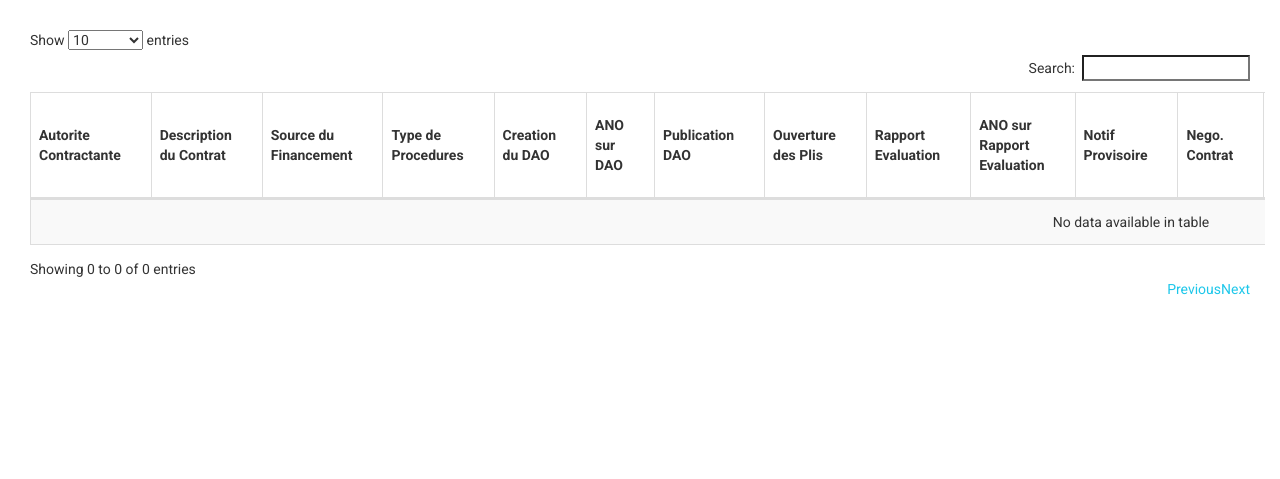
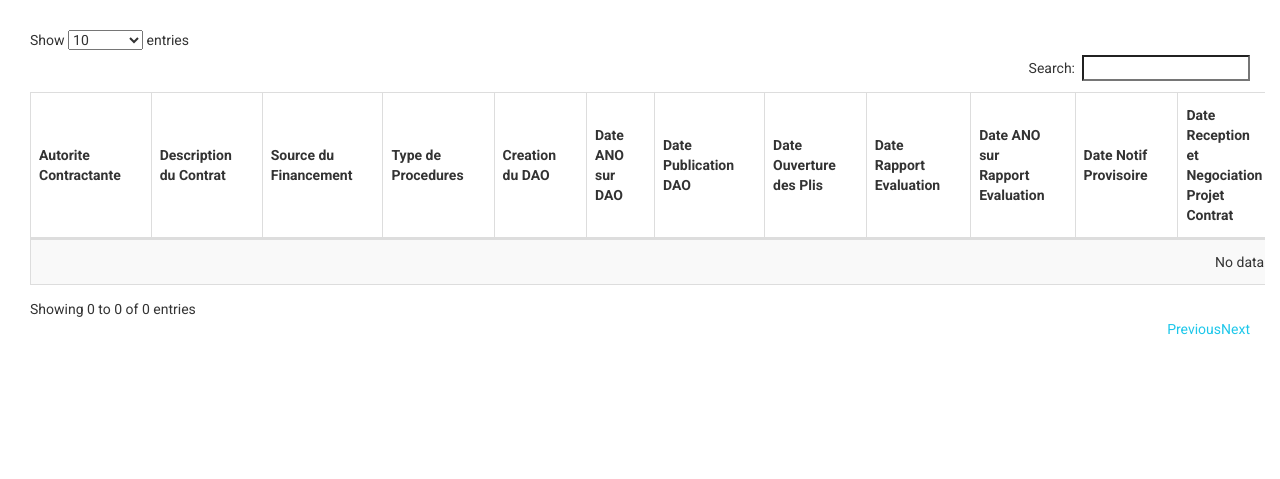
Before and after one commit to Emperatorr/pgp, a PHP site: page /data.php in a window 1280 px wide. Shown: the part 61-540 px from the top of the page. Run offline with PHP 8.4, Linux system fonts and the light colour scheme; data that the repository does not hold is empty; some libraries are stand-ins or nearby versions; some web fonts are replaced.

Commit message:
Ajout des deux champs juste apres approbationMEF

```diff
--- a/data.php
+++ b/data.php
@@ -53,25 +53,28 @@
 					<td>Source du Financement</td>
 					<td>Type de Procedures</td>
 					<td>Creation du DAO</td>
-					<td>ANO sur DAO</td>
-					<td>Publication DAO</td>
-					<td>Ouverture des Plis</td>
-					<td>Rapport Evaluation</td>
-					<td>ANO sur Rapport Evaluation</td>
-					<td>Notif Provisoire</td>
+					<td>Date ANO sur DAO</td>
+					<td>Date Publication DAO</td>
+					<td>Date Ouverture des Plis</td>
+					<td>Date Rapport Evaluation</td>
+					<td>Date ANO sur Rapport Evaluation</td>
+					<td>Date Notif Provisoire</td>
 
-					<td>Nego. Contrat</td>
-					<td>ANO Projet de Contrat</td>
+					<td>Date Reception et Negociation Projet Contrat</td>
+					<td>Date ANO Projet Contrat</td>
 					<td>Attribuaire</td>
-					<td>Approbation Attributaire</td>
+					<td>Date Signature Attributaire</td>
 					<td>Montant</td>
-					<td>Approbation AC</td>
-					<td>Approbation ACGPMP</td>
-					<td>Approbation MEF</td>
+					<td>Date Signature AC</td>
+					<td>Date Signature ACGPMP</td>
+					<td>Date Signature MEF</td>
+					<td>Date Enregistrement Impots</td>
+					<td>Date Immatriculation</td>
 					<td>Total Jrs</td>
 
 					<td>Etat</td>
 					<td>Alertes</td>
+					<td>Editer</td>
 
 				</tr>
 			</thead>
@@ -125,10 +128,13 @@
 								<td>".$projet -> getMontant()."</td>
 								<td>".$projet -> getApprobationAC()."</td>
 								<td>".$projet -> getApprobationACGPMP()."</td>
-								<td>".$projet -> getApprobationMEF()."</td>
+								<td>".$projet -> getapprobationMEF()."</td>
+								<td>".$projet -> getEnregistrementImpots()."</td>
+								<td>".$projet -> getImmatriculation()."</td>
 								<td>".$totalJour."</td>
 								<td class ='$class' title ='$title'>".$msg."</td>
 								<td><a href='alertes.php?projet=$id'> Voir </a></td>
+								<td><a href='projet.php?id=$id'> Editer </a></td>
 							</tr>
 						";
 					}
```
